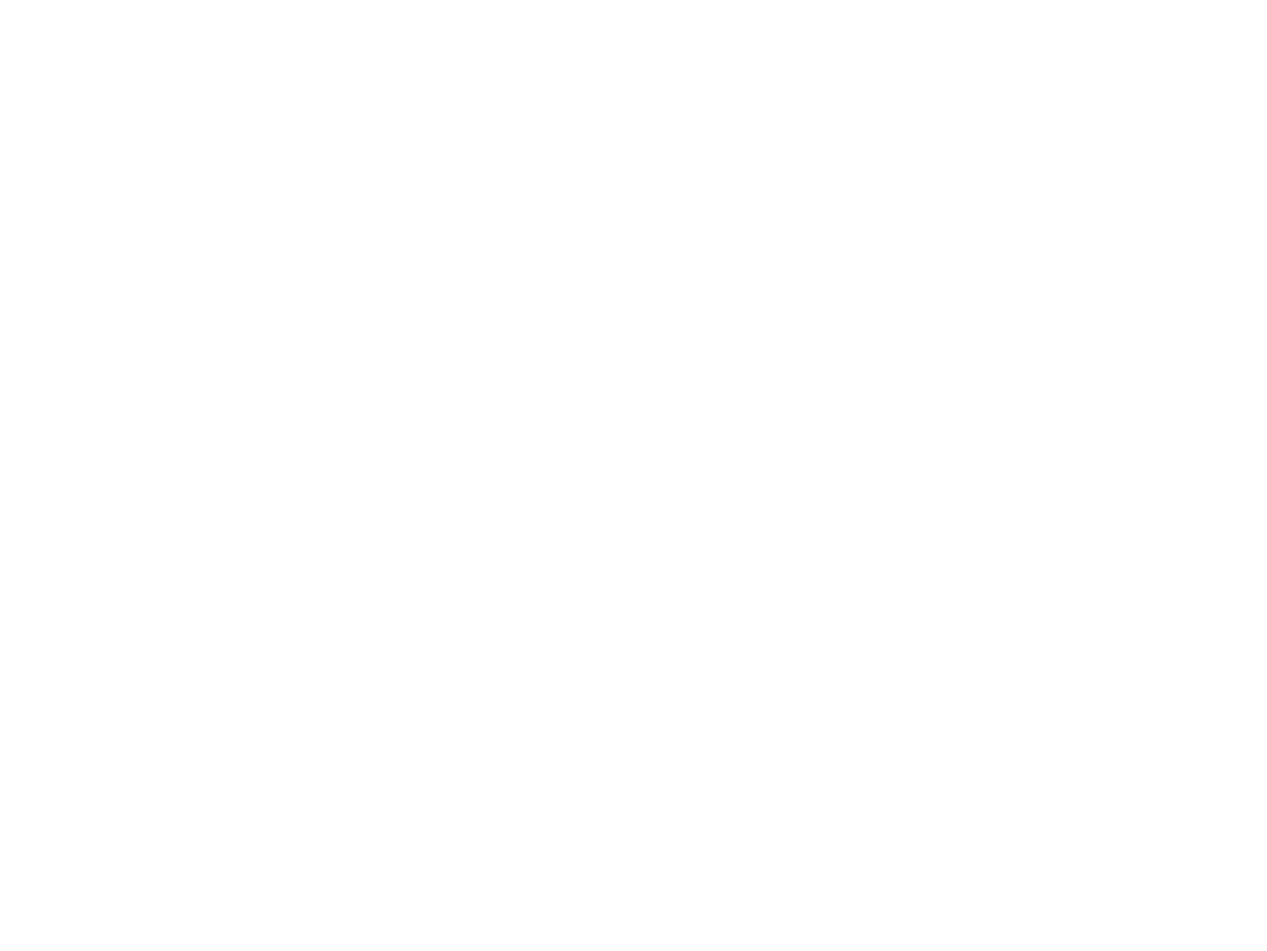
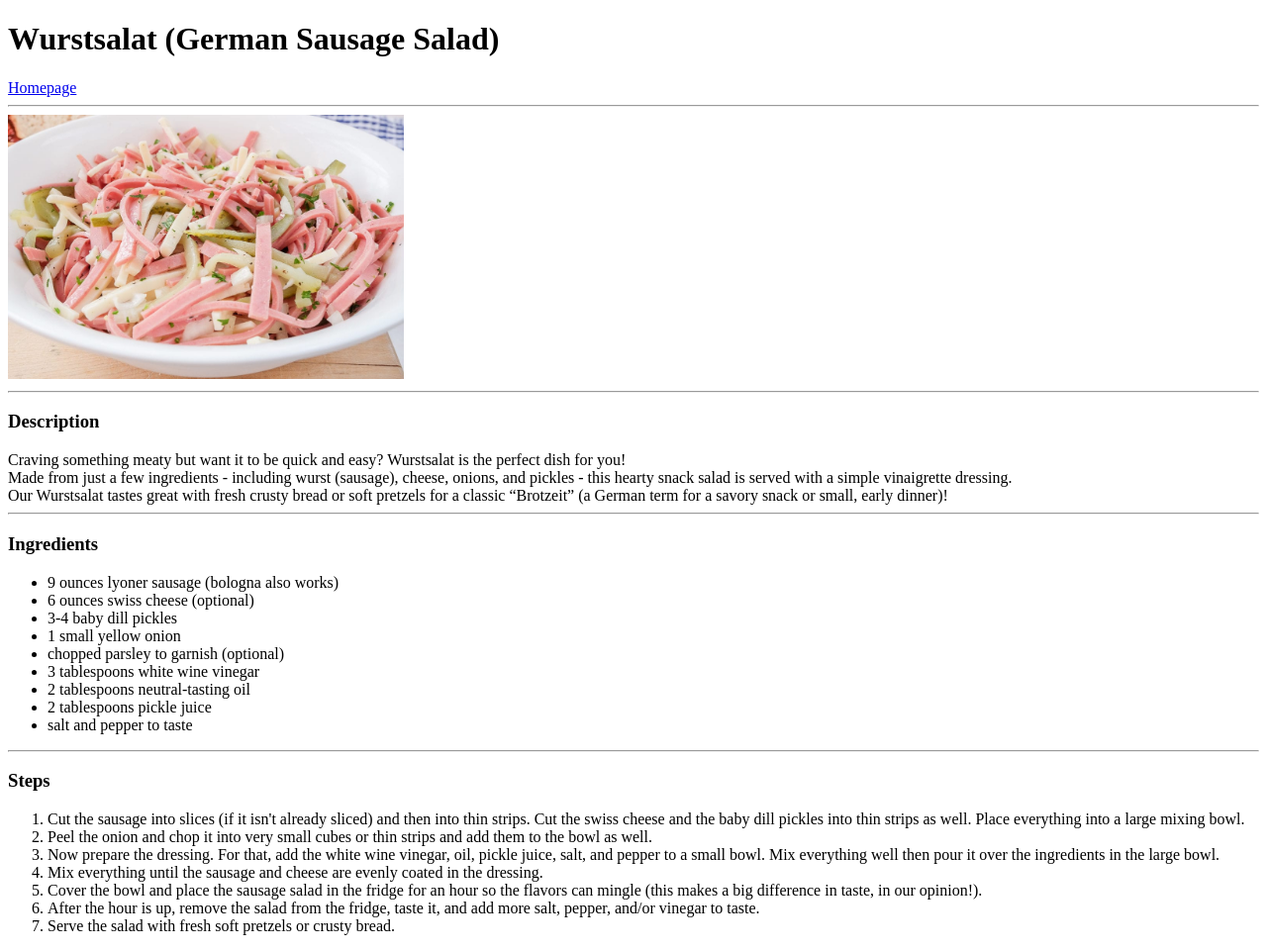
Before and after one commit to oli-vaa/odin-recipes, a plain HTML site: page recipes/sausage-salad.html in a window 1280 px wide. Shown: the whole page at 99% size. Before the commit the page ends 800 px from the top, so only its background shows below. Drawn offline with Linux system fonts and the light colour scheme.

Commit message:
Add wurstsalat recipe

```diff
--- a/recipes/sausage-salad.html
+++ b/recipes/sausage-salad.html
@@ -3,9 +3,46 @@
 <head>
   <meta charset="UTF-8">
   <meta name="viewport" content="width=device-width, initial-scale=1.0">
-  <title>Sausage Salad</title>
+  <title>Wurstsalat</title>
 </head>
 <body>
+  <h1>Wurstsalat (German Sausage Salad)</h1>
+  <a href="../index.html">Homepage</a>
+  <hr>
 
+  <img src="../images/wurstsalat.jpg" a="Sausage Salad" width="400">
+
+  <hr>
+
+  <h3>Description</h3>
+  Craving something meaty but want it to be quick and easy? Wurstsalat is the perfect dish for you! <br>Made from just a few ingredients - including wurst (sausage), cheese, onions, and pickles - this hearty snack salad is served with a simple vinaigrette dressing. <br>Our Wurstsalat tastes great with fresh crusty bread or soft pretzels for a classic “Brotzeit” (a German term for a savory snack or small, early dinner)!
+
+  <hr>
+
+  <h3>Ingredients</h3>
+  <ul>
+    <li>9 ounces lyoner sausage (bologna also works)</li>
+    <li>6 ounces swiss cheese (optional)</li>
+    <li>3-4 baby dill pickles</li>
+    <li>1 small yellow onion</li>
+    <li>chopped parsley to garnish (optional)</li>
+    <li>3 tablespoons white wine vinegar</li>
+    <li>2 tablespoons neutral-tasting oil</li>
+    <li>2 tablespoons pickle juice</li>
+    <li>salt and pepper to taste</li>
+  </ul>
+
+  <hr>
+
+  <h3>Steps</h3>
+  <ol>
+    <li>Cut the sausage into slices (if it isn't already sliced) and then into thin strips. Cut the swiss cheese and the baby dill pickles into thin strips as well. Place everything into a large mixing bowl.</li>
+    <li>Peel the onion and chop it into very small cubes or thin strips and add them to the bowl as well.</li>
+    <li>Now prepare the dressing. For that, add the white wine vinegar, oil, pickle juice, salt, and pepper to a small bowl. Mix everything well then pour it over the ingredients in the large bowl.</li>
+    <li>Mix everything until the sausage and cheese are evenly coated in the dressing.</li>
+    <li>Cover the bowl and place the sausage salad in the fridge for an hour so the flavors can mingle (this makes a big difference in taste, in our opinion!).</li>
+    <li>After the hour is up, remove the salad from the fridge, taste it, and add more salt, pepper, and/or vinegar to taste.</li>
+    <li>Serve the salad with fresh soft pretzels or crusty bread.</li>
+  </ol>
 </body>
 </html>
```
Also changed, not shown: index.html (+1 -1 lines), images/wurstsalat.jpg (added).
